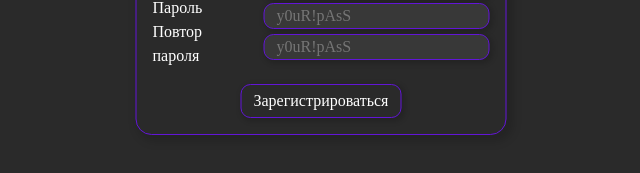
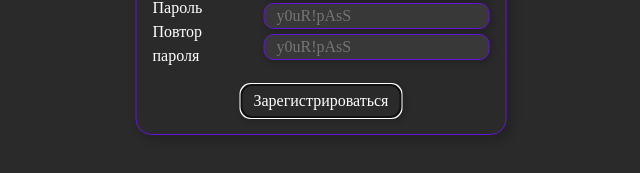
Before and after one commit to katsu-w/login-form, a React (Vite) app: page / in a window 1280 px wide. Shown: the part 355-528 px from the top of the page, without its empty margins (319-959 px from the left). Built offline with nearby package versions, Linux system fonts and the light colour scheme.

Commit message:
refactored errors + still trying to think about how to calculate moment when all fields are correctly filled

```diff
--- a/src/App.tsx
+++ b/src/App.tsx
@@ -2,7 +2,7 @@ import './styles/main.scss';
 import { type SubmitHandler, useForm } from 'react-hook-form';
 import { yupResolver } from '@hookform/resolvers/yup';
 import * as yup from 'yup';
-import { useRef /*useState*/ } from 'react';
+import { useEffect, useRef } from 'react';
 
 interface IFormData {
 	email: string;
@@ -30,7 +30,7 @@ const schema = yup
 			.min(6, 'Пароль должен содержать от 6 символов.'),
 		passwordRepeat: yup
 			.string()
-			.required('Required')
+			.required('Введите повтор пароля')
 			.oneOf([yup.ref('password')], 'Пароли не совпадают'),
 	})
 	.required();
@@ -44,15 +44,19 @@ export function App() {
 		resolver: yupResolver(schema),
 	});
 
-	// const [email, setEmail] = useState('');
-	// const [password, setPassword] = useState('');
-	// const [passwordRepeat, setPasswordRepeat] = useState('');
+	let errorArr: string[] = [];
 
-	const emailError = errors.email?.message;
-	const passwordError = errors.password?.message;
-	const passwordRepeatError = errors.passwordRepeat?.message;
+	errors.email?.message ? errorArr.push(errors.email.message) : null;
+	errors.password?.message ? errorArr.push(errors.password.message) : null;
+	errors.passwordRepeat?.message ? errorArr.push(errors.passwordRepeat.message) : null;
 
 	const submitButton = useRef(null);
+
+	useEffect(() => {
+		if (errorArr.length === 0) {
+			submitButton.current.focus();
+		}
+	}, [errorArr]);
 
 	const onSubmit: SubmitHandler<IFormData> = (formData) => {
 		console.log(formData);
@@ -71,10 +75,6 @@ export function App() {
 						<input
 							className="input"
 							{...register('email')}
-							// value={email}
-							// onChange={(e) => {
-							// 	setEmail(e.target.value);
-							// }}
 							placeholder="example@gmail.com"
 							name="email"
 							type="email"
@@ -82,10 +82,6 @@ export function App() {
 						<input
 							className="input"
 							{...register('password')}
-							// value={password}
-							// onChange={(e) => {
-							// 	setPassword(e.target.value);
-							// }}
 							placeholder="y0uR!pAsS"
 							name="password"
 							type="password"
@@ -93,10 +89,6 @@ export function App() {
 						<input
 							className="input"
 							{...register('passwordRepeat')}
-							// value={passwordRepeat}
-							// onChange={(e) => {
-							// 	setPasswordRepeat(e.target.value);
-							// }}
 							placeholder="y0uR!pAsS"
 							name="passwordRepeat"
 							type="password"
@@ -104,16 +96,17 @@ export function App() {
 					</div>
 				</div>
 				<button
-					disabled={!!emailError || !!passwordError || !!passwordRepeatError}
+					disabled={errorArr.length > 0}
 					ref={submitButton}
 					type="submit"
 					className="button"
 				>
 					Зарегистрироваться
 				</button>
-				{emailError && <p>{emailError}</p>}
-				{passwordError && <p>{passwordError}</p>}
-				{passwordRepeatError && <p>{passwordRepeatError}</p>}
+				{errorArr.length > 0 &&
+					errorArr.map((msg) => {
+						return msg ? <p key={msg}>{msg}</p> : null;
+					})}
 			</form>
 		</main>
 	);
```
